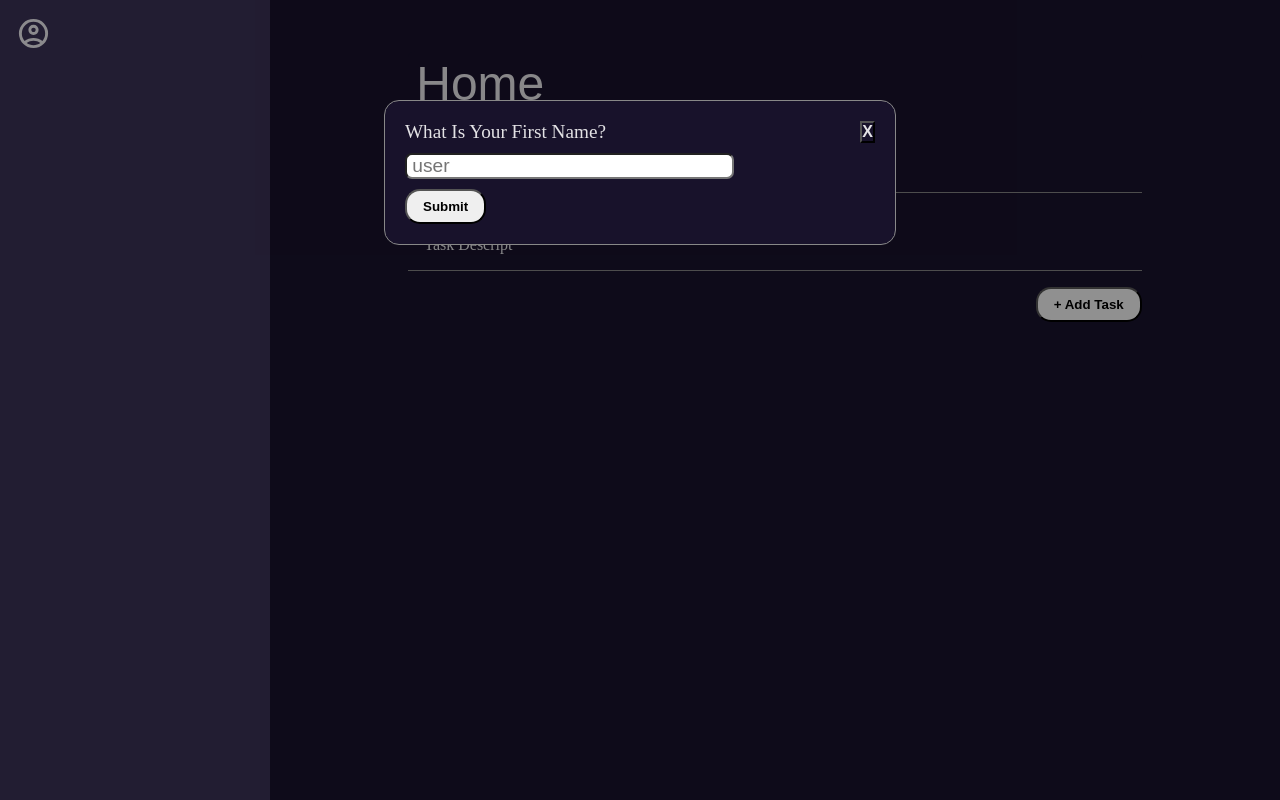
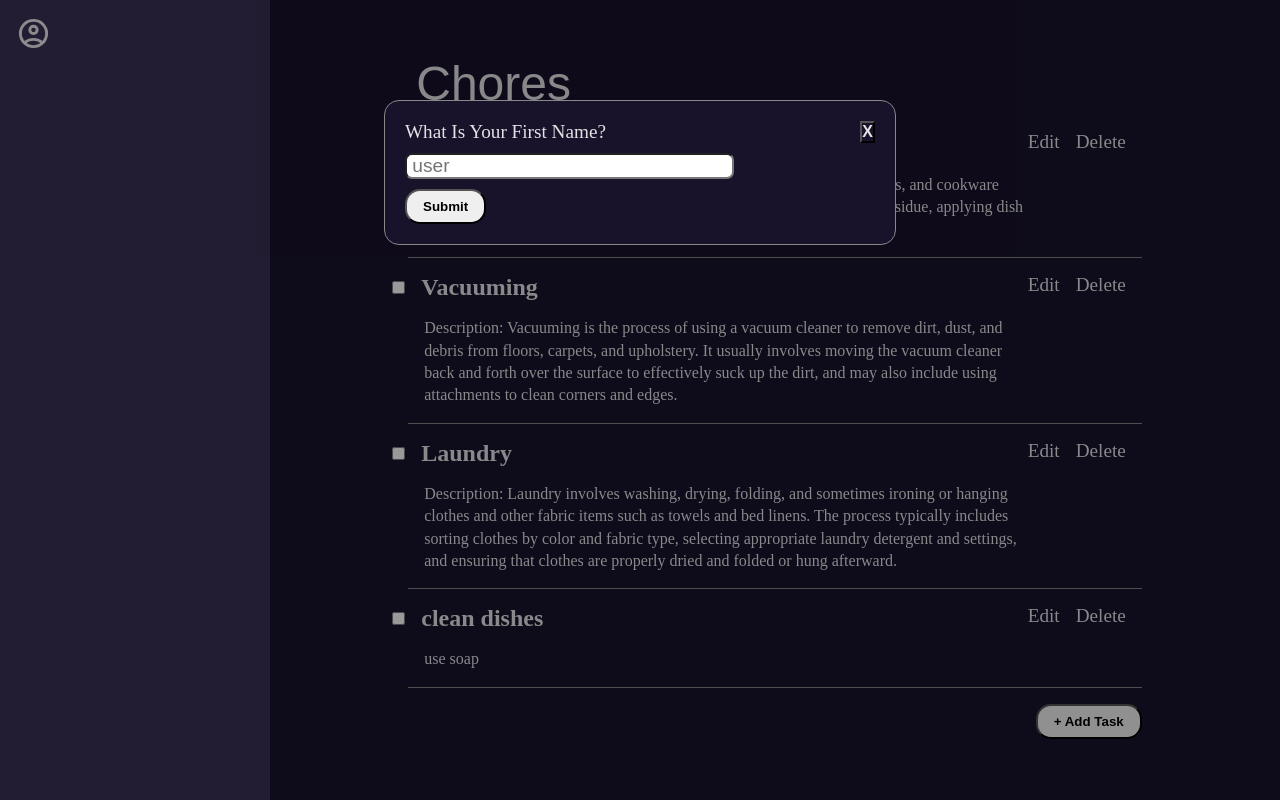
Before and after one commit to IcelandSpar/to-do-list, a website built with webpack: page src/index.html in a window 1280 px wide. Built offline with nearby package versions, Linux system fonts and the light colour scheme.

Commit message:
Add feature to populate obj/project info on page
Added a simple object constructor that will make new instance of a project

```diff
--- a/src/dom.js
+++ b/src/dom.js
@@ -1,3 +1,4 @@
+import {newProj} from './projects.js'
 
 export class NameModal {
     modalCloseBtn = document.querySelector(".close-btn");
@@ -6,3 +7,79 @@ export class NameModal {
     firstNameInput = document.querySelector(".first-name-input");
     profName = document.querySelector(".prof-name");
 }
+
+class ProjectsClasses {
+    contentContainer = document.querySelector(".content-container");
+    homeName = document.querySelector(".home-name");
+    tasks = document.querySelector(".tasks");
+    taskInfoContainer = document.querySelector(".task-info-container");
+
+
+}
+
+const classes = new ProjectsClasses;
+
+export function MakeContent(project) {
+        classes.contentContainer.textContent = ""
+
+    let projTitle = document.createElement("input")
+    projTitle.classList.add(".home-name");
+    projTitle.style.cssText = "border: none; color: rgba(255, 255, 255, 0.877); border-radius: 7px; background: rgb(24, 18, 43); padding: 2rem .5rem; height: 1ch; font-size: 3rem;"
+    projTitle.setAttribute("placeholder", project.projName)
+    projTitle.setAttribute("value", project.projName)
+
+    classes.contentContainer.appendChild(projTitle);
+
+
+    for(let i = 0; i < project.tasks.length; i++) {
+        let task = document.createElement("div");
+        classes.contentContainer.appendChild(task);
+        task.classList.add("tasks")
+
+        let taskInfoCont = document.createElement("div");
+        taskInfoCont.classList.add("class-info-container")
+        task.appendChild(taskInfoCont);
+
+        let taskTitleDescCont = document.createElement("div");
+        taskInfoCont.appendChild(taskTitleDescCont);
+        taskTitleDescCont.style.cssText = "display: flex; flex-direction: column; gap: 1rem;"
+
+        let taskTitleCont = document.createElement("div");
+        taskTitleCont.classList.add(".task-title-cont")
+        taskTitleCont.style.cssText = "display: flex; gap: 1rem;"
+        taskTitleDescCont.appendChild(taskTitleCont);
+
+        let checkBox = document.createElement("input");
+        checkBox.setAttribute("type", "checkbox")
+        checkBox.style.cssText = "margin-left: -2rem;"
+        taskTitleCont.appendChild(checkBox)
+
+        let taskTitle = document.createElement("h2");
+        taskTitle.textContent = project.tasks[i];
+        taskTitleCont.appendChild(taskTitle)
+
+        let taskDescript = document.createElement("p");
+        taskDescript.style.cssText = "line-height: 1.4; width: 100%"
+        taskTitleDescCont.appendChild(taskDescript);
+        taskDescript.textContent = project.description[i];
+
+        let modifyContainer = document.createElement("div");
+        modifyContainer.classList.add("modify-container");
+        modifyContainer.style.cssText = "display: flex; gap: 1rem; "
+        task.appendChild(modifyContainer);
+
+        let editDiv = document.createElement("div");
+        editDiv.textContent = "Edit";
+        modifyContainer.appendChild(editDiv)
+
+        let deleteDiv = document.createElement("div");
+        deleteDiv.textContent = "Delete";
+        modifyContainer.appendChild(deleteDiv);
+    }
+
+    let addTaskBtn = document.createElement("button");
+    addTaskBtn.classList.add("add-task-btn")
+    addTaskBtn.textContent = "+ Add Task";
+    classes.contentContainer.appendChild(addTaskBtn)
+
+}
--- a/src/index.html
+++ b/src/index.html
@@ -42,18 +42,6 @@
                         <div>Delete</div>
                     </div>
                 </div>
-                <div class="tasks">
-                    <div class="task-info-container">
-                        <div>
-                            <h2><input type="checkbox" class="check-box">Task Title</h2>
-                            <p>Task Descript</p>
-                        </div>
-                    </div>
-                    <div class="modify-container">
-                        <div>Edit</div>
-                        <div>Delete</div>
-                    </div>
-                </div>
                 <button class="add-task-btn">+ Add Task</button>
             </div>
         </div>
--- a/src/index.js
+++ b/src/index.js
@@ -2,8 +2,11 @@ import './styles.css';
 import {} from './home.js';
 import {modalFunctions} from './name-modal.js';
 import Icon from './account_circle.svg';
-
+import {newProj} from './projects.js'
+import {MakeContent} from './dom.js'
 
 
 
 modalFunctions()
+
+MakeContent(newProj)
--- /dev/null
+++ b/src/projects.js
@@ -0,0 +1,32 @@
+import NameModal from './name-modal.js';
+
+function MakeNewProj(projName, tasks, description, priority, dueDate, completed) {
+    this.projName = projName;
+    this.tasks = tasks;
+    this.description = description;
+    this.priority = priority;
+    this.dueDate = dueDate;
+    this.completed = completed;
+}
+
+
+export const newProj = new MakeNewProj("Chores", ["Dishwashing", "Vacuuming", "Laundry", "clean dishes"], ["Description: Dishwashing involves cleaning and sanitizing dishes, utensils, and cookware used for cooking and eating. This typically includes scrubbing off food residue, applying dish soap, rinsing with water, and then drying and putting away the dishes.", "Description: Vacuuming is the process of using a vacuum cleaner to remove dirt, dust, and debris from floors, carpets, and upholstery. It usually involves moving the vacuum cleaner back and forth over the surface to effectively suck up the dirt, and may also include using attachments to clean corners and edges.", "Description: Laundry involves washing, drying, folding, and sometimes ironing or hanging clothes and other fabric items such as towels and bed linens. The process typically includes sorting clothes by color and fabric type, selecting appropriate laundry detergent and settings, and ensuring that clothes are properly dried and folded or hung afterward.", "use soap"], "important", "12-13-2024", false)
+
+
+
+
+// export function printProj() {
+
+//     for(let property in newProj) {
+//         if(typeof newProj[property] == "string") {
+//             console.log(newProj[property])
+//         }
+
+//     }
+
+//     for(let i = 0; i < newProj.tasks.length; i++) {
+//         console.log(newProj.tasks[i])
+//         console.log(newProj.description[i])
+//     }
+
+// }
--- a/src/styles.css
+++ b/src/styles.css
@@ -163,6 +163,7 @@ body {
 .check-box {
     margin-right: 1rem;
     margin-left: -2rem;
+
 }
 
 .tasks:hover {
--- a/webpack.config.js
+++ b/webpack.config.js
@@ -2,7 +2,9 @@ const HtmlWebpackPlugin = require('html-webpack-plugin');
 const path = require('path');
 
 module.exports = {
+  mode: 'development',
   entry: './src/index.js',
+  devtool: 'inline-source-map',
   output: {
     filename: 'main.js',
     path: path.resolve(__dirname, './dist'),
```
